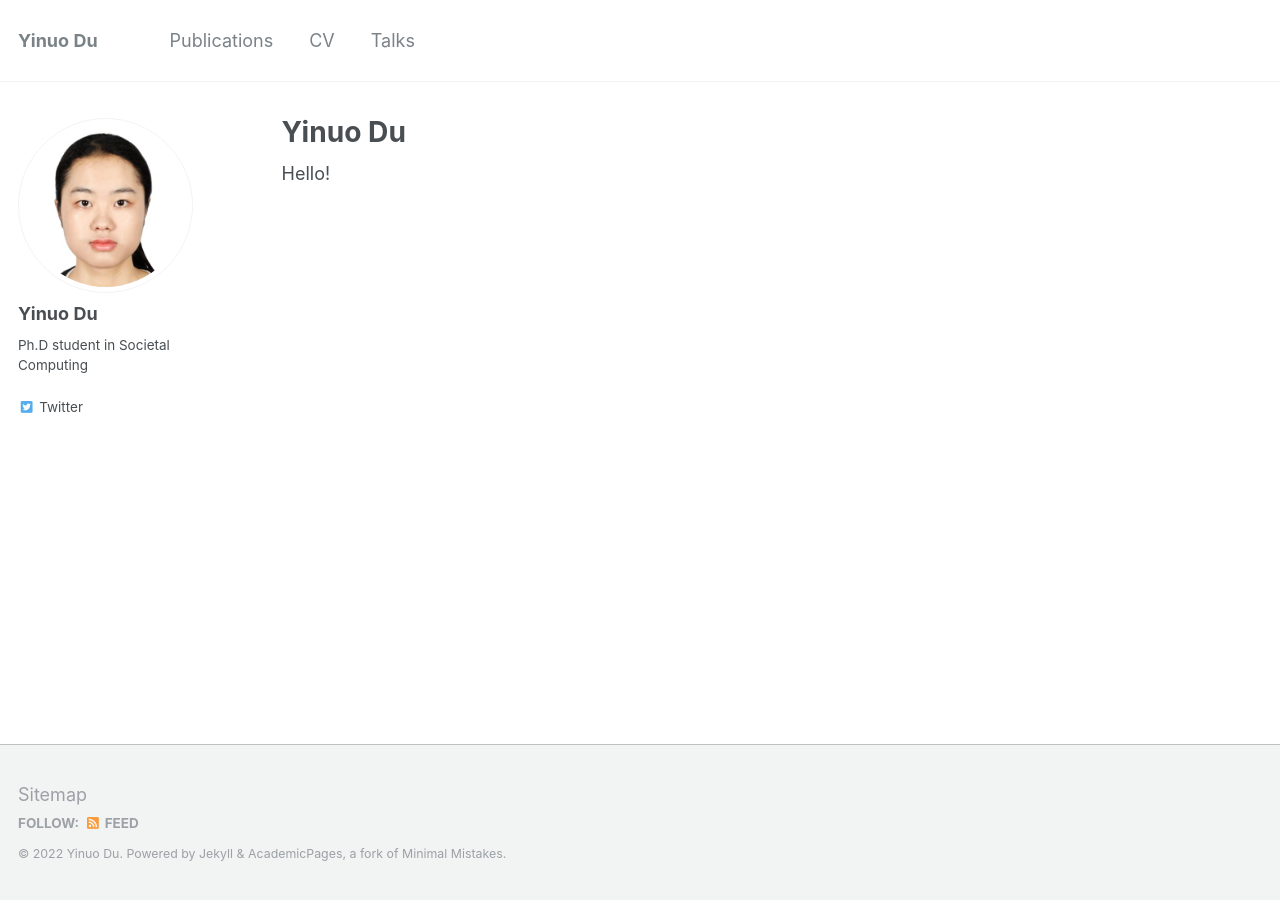
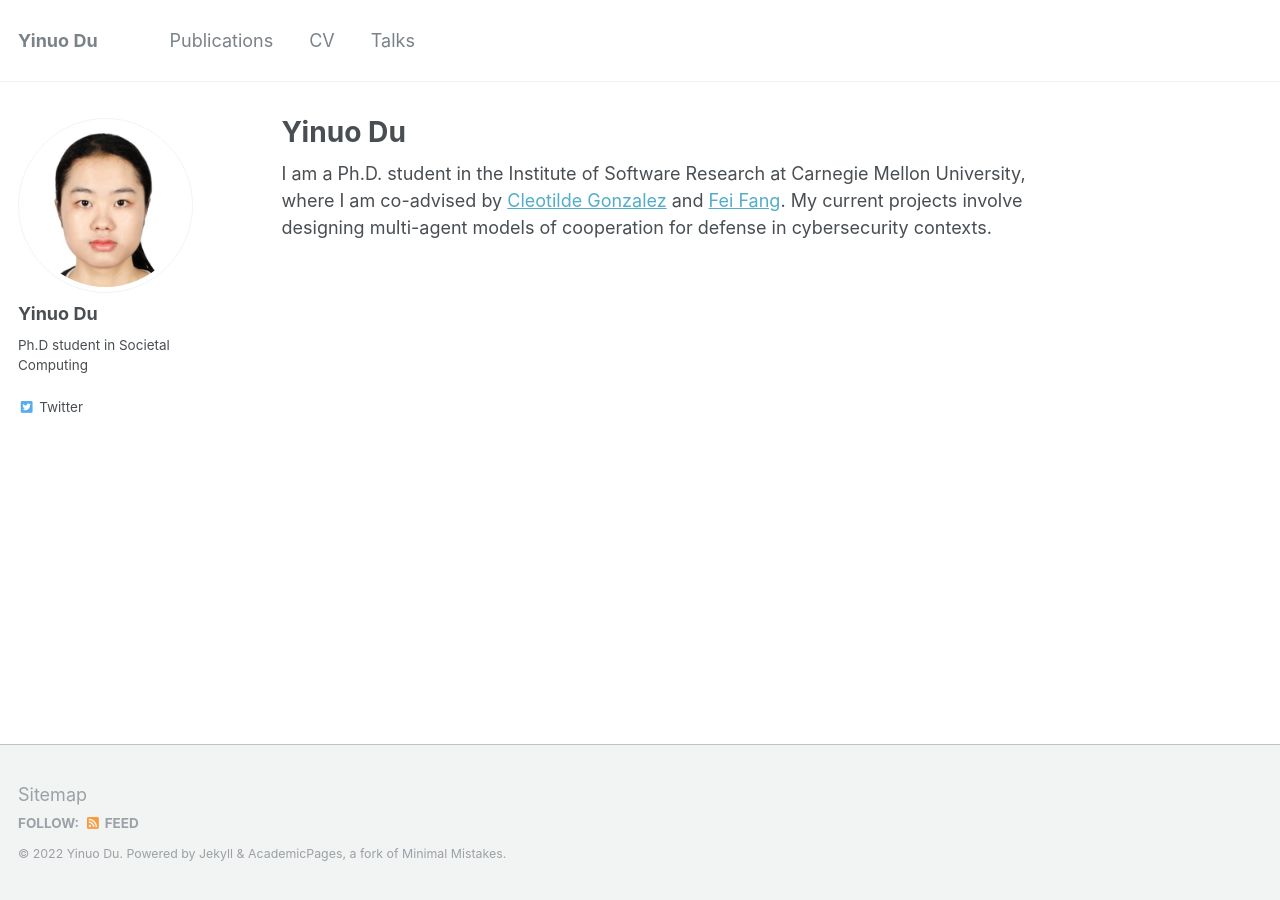
Before and after one commit to aduyinuo/aduyinuo.github.io, a Jekyll site: the page built from _pages/about.md, in a window 1280 px wide. Built offline with Jekyll 4.4.1, drawn with Linux system fonts in a browser that asks for light colours.

Commit message:
self intro

```diff
--- a/_pages/about.md
+++ b/_pages/about.md
@@ -8,4 +8,4 @@ redirect_from:
   - /about.html
 ---
 
-Hello!
+I am a Ph.D. student in the Institute of Software Research at Carnegie Mellon University, where I am co-advised by [Cleotilde Gonzalez](https://www.cmu.edu/dietrich/sds/ddmlab/cotyweb/) and [Fei Fang](https://feifang.info/). My current projects involve designing multi-agent models of cooperation for defense in cybersecurity contexts.
```
